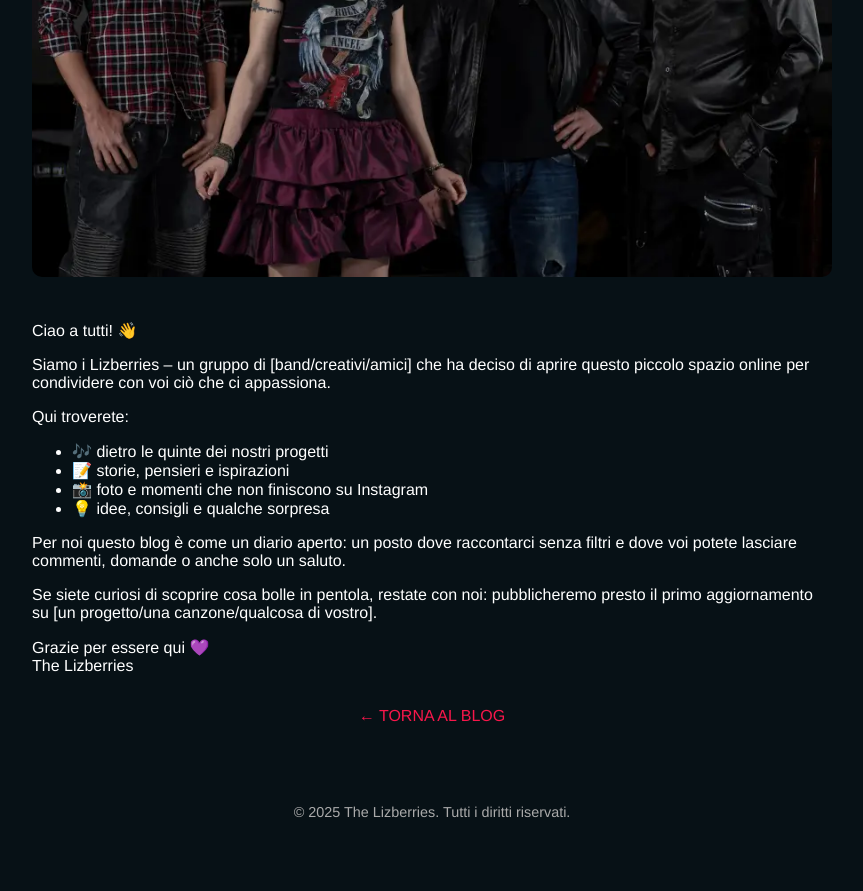
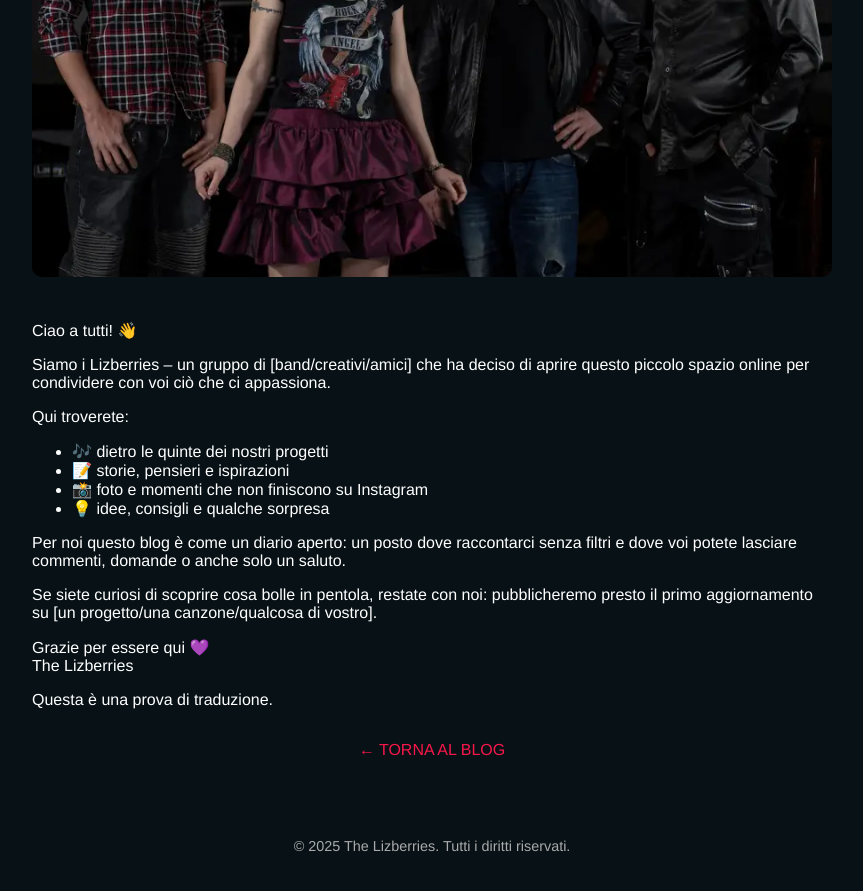
Before and after one commit to thelizberries/blog-lizberries, a Jekyll site: the page built from _posts/2025-11-09-welcome.md, in a window 1280 px wide and 900 px high, scrolled down 576 px. Shown: the top 891 px of the window, without its empty margins (208-1071 px from the left). Built offline with Jekyll 4.4.1, drawn with Linux system fonts in a browser that asks for light colours; before the commit the page ends 1442 px from its top, so only the background shows below that.

Commit message:
Update 2025-11-09-welcome.md

```diff
--- a/_posts/2025-11-09-welcome.md
+++ b/_posts/2025-11-09-welcome.md
@@ -21,3 +21,5 @@ Se siete curiosi di scoprire cosa bolle in pentola, restate con noi: pubblichere
 
 Grazie per essere qui 💜
 The Lizberries
+
+Questa è una prova di traduzione.
```
